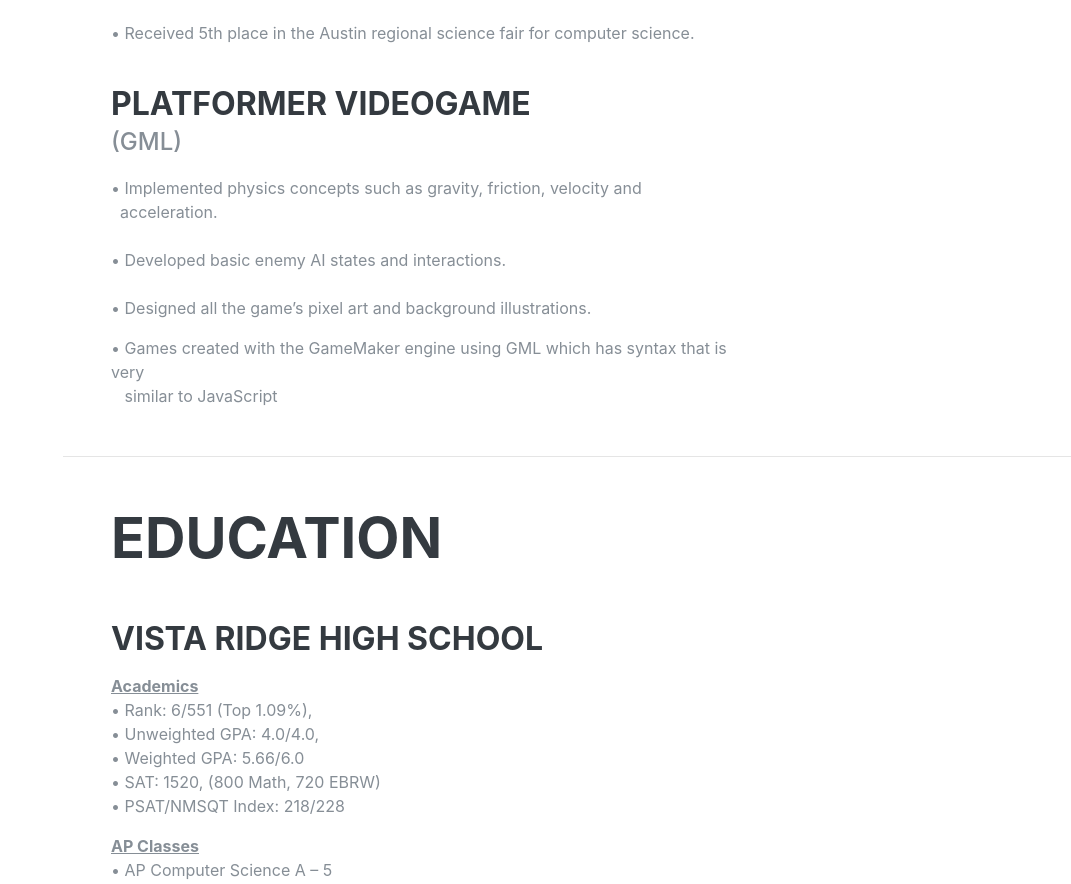
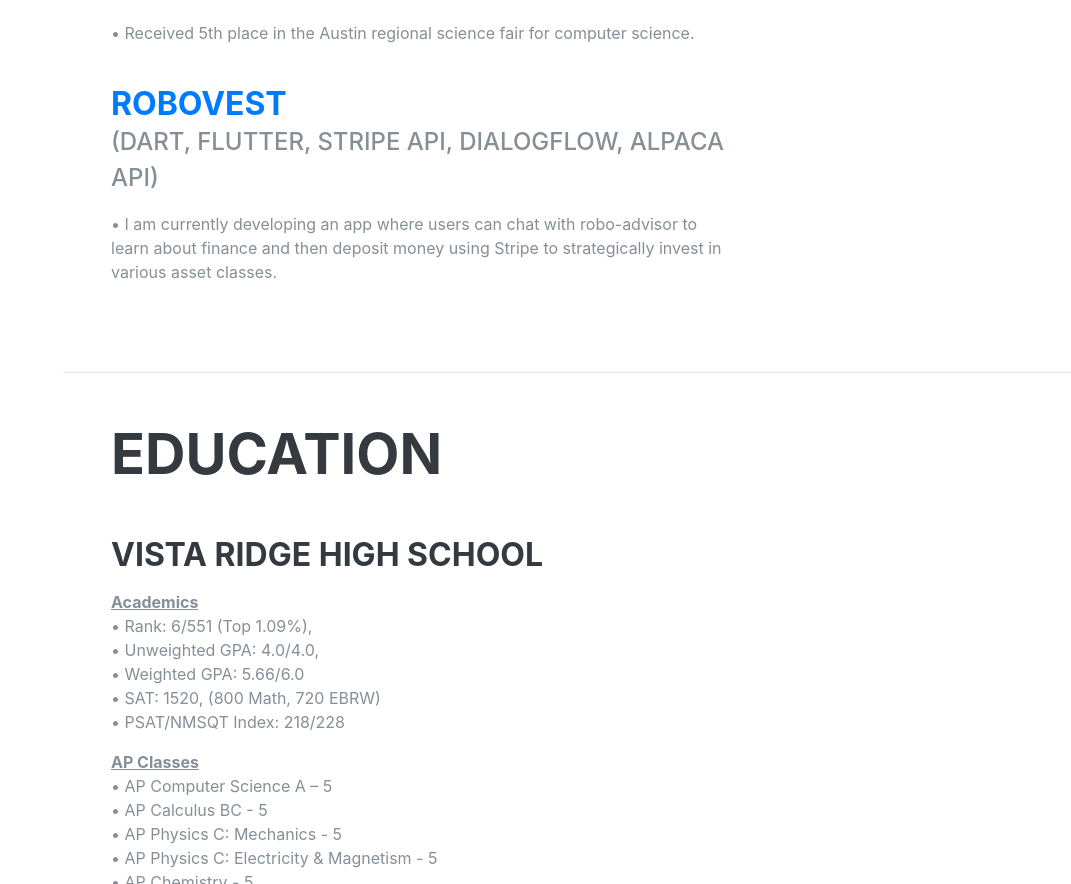
Before and after one commit to atulerrabolu/atulerrabolu.github.io, a plain HTML site: page index.html in a window 1280 px wide. Shown: the part 4082-4966 px from the top of the page, without its empty margins (209-1280 px from the left). Drawn offline with nearby package versions, Linux system fonts and the light colour scheme; a web font is replaced by a local one.

Commit message:
Changed resume and added new project to site

```diff
--- a/index.html
+++ b/index.html
@@ -49,7 +49,7 @@
                         class="text-blue"></a><a draggable="true" target=”_blank” href="mailto:atul.errabolu@gmail.com" id="isum3q" class="link gjs-selected">atul.errabolu@gmail.com</a></div>
                 <p class="lead mb-5">Current senior at Vista Ridge High School passionate about computer science. I love to develop software and am eager to
                     gain
-                    experience designing and engineering interesting large scale applications.</p><a href="AtulErrabolu-Resume.pdf" download="Atul Errabolu - Resume" class="btn btn-primary">Download Resume</a>
+                    experience designing and engineering interesting large scale applications.</p><a href="AtulErraboluWorkResume.pdf" download="Atul Errabolu - Resume" class="btn btn-primary">Download Resume</a>
 
             </div>
         </section>
@@ -273,39 +273,25 @@
                         </p>
                     </div>
                     <div class="resume-content">
-                        <h3 class="mb-0">Platformer videoGame
-                            <a draggable="true" data-highlightable="1" href="" id="insz01" class="link"></a></h3>
-                        <div class="subheading mb-3">(GML)
+                        <h3 class="mb-0"><a target=”_blank” href="https://github.com/atulerrabolu/RoboVest" id="i5cl9j">RoboVest</a><a draggable="true" href=""
+                                class="link"></a></h3>
+                        <div class="subheading mb-3">(Dart, Flutter, Stripe API, Dialogflow, Alpaca API)
                         </div>
                         <p>
                         </p>
                         <div draggable="true">
-                            <div id="i5qfpj">• Implemented physics concepts such as gravity, friction, velocity and
-                                <div id="i1w1gj"><span>  acceleration.  </span></div>
+                            <div id="i5qfpj">• I am
+            currently developing an app where users can chat with robo-advisor to learn about finance and then deposit money using
+                        Stripe to strategically invest in various asset classes.
                                 <div>
                                 </div>
                                 <div><br /></div>
-                            </div>
-                            <div id="ijbk4k">
-                                <div><span id="i6zj3d">• Developed basic enemy AI states and interactions.</span></div>
-                                <div>
-                                </div>
-                                <div><br /></div>
-                            </div>
-                            <div>
-                                <div id="idmgbu">• Designed all the game’s pixel art and background illustrations.
-                                </div>
                             </div>
                             <div draggable="true">
                             </div>
                         </div>
                         <p>
                         </p>
-                    </div>
-                    <div id="i3bc7s">
-                        <div id="ixb4lc">• Games created with the GameMaker engine using GML which has syntax that is very
-                        </div>
-                        <div><span>   similar to JavaScript   </span></div>
                     </div>
                 </div>
                 <div class="resume-item d-flex flex-column flex-md-row justify-content-between mb-5">
```
Also changed, not shown: 2 other files.
